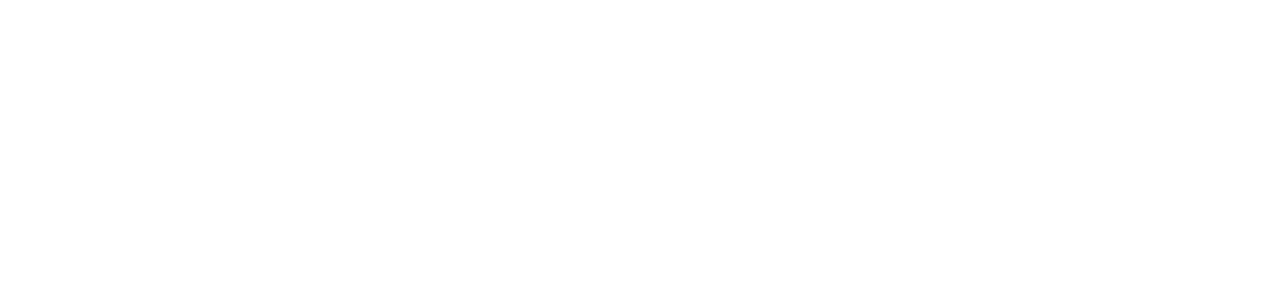
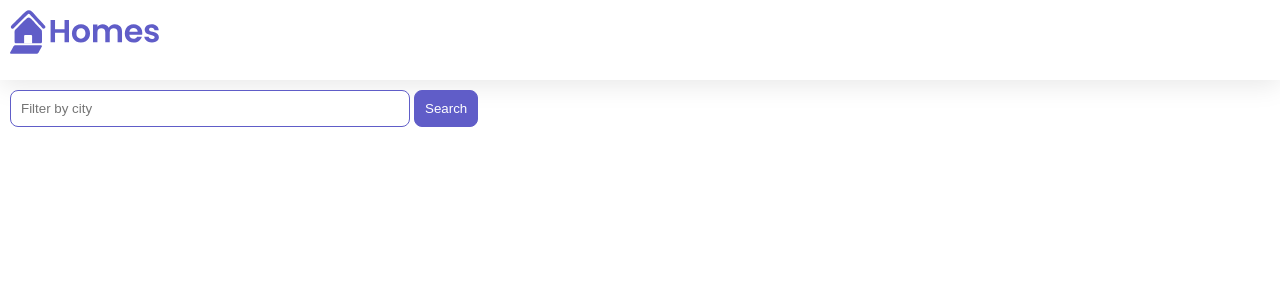
Before and after one commit to AbdulMoizAli/meet-homes, an Angular app: page / in a window 1280 px wide. Shown: the top 300 px of the page. Built offline with nearby package versions, Linux system fonts and the light colour scheme.

Commit message:
add app logo and home component

```diff
--- a/src/app/app.component.css
+++ b/src/app/app.component.css
@@ -0,0 +1,12 @@
+:host {
+  --content-padding: 10px;
+}
+header {
+  display: block;
+  height: 60px;
+  padding: var(--content-padding);
+  box-shadow: 0px 5px 25px var(--shadow-color);
+}
+.content {
+  padding: var(--content-padding);
+}
--- a/src/app/app.component.html
+++ b/src/app/app.component.html
@@ -1 +1,10 @@
+<main>
+  <header class="brand-name">
+    <img class="brand-logo" src="logo.svg" alt="logo" aria-hidden="true" />
+  </header>
+  <section class="content">
+    <app-home></app-home>
+  </section>
+</main>
+
 <router-outlet />
--- a/src/app/app.component.ts
+++ b/src/app/app.component.ts
@@ -1,9 +1,10 @@
 import { Component } from '@angular/core';
 import { RouterOutlet } from '@angular/router';
+import { HomeComponent } from './home/home.component';
 
 @Component({
   selector: 'app-root',
-  imports: [RouterOutlet],
+  imports: [RouterOutlet, HomeComponent],
   templateUrl: './app.component.html',
   styleUrl: './app.component.css',
 })
--- /dev/null
+++ b/src/app/home/home.component.css
@@ -0,0 +1,36 @@
+.results {
+  display: grid;
+  column-gap: 14px;
+  row-gap: 14px;
+  grid-template-columns: repeat(auto-fill, minmax(400px, 400px));
+  margin-top: 50px;
+  justify-content: space-around;
+}
+input[type="text"] {
+  border: solid 1px var(--primary-color);
+  padding: 10px;
+  border-radius: 8px;
+  margin-right: 4px;
+  display: inline-block;
+  width: 30%;
+}
+button {
+  padding: 10px;
+  border: solid 1px var(--primary-color);
+  background: var(--primary-color);
+  color: white;
+  border-radius: 8px;
+}
+@media (min-width: 500px) and (max-width: 768px) {
+  .results {
+    grid-template-columns: repeat(2, 1fr);
+  }
+  input[type="text"] {
+    width: 70%;
+  }
+}
+@media (max-width: 499px) {
+  .results {
+    grid-template-columns: 1fr;
+  }
+}
--- /dev/null
+++ b/src/app/home/home.component.html
@@ -0,0 +1,6 @@
+<section>
+  <form>
+    <input type="text" placeholder="Filter by city" />
+    <button class="primary" type="button">Search</button>
+  </form>
+</section>
--- a/src/styles.css
+++ b/src/styles.css
@@ -1 +1,23 @@
 /* You can add global styles to this file, and also import other style files */
+* {
+  margin: 0;
+  padding: 0;
+}
+
+body {
+  font-family: "Be Vietnam Pro", sans-serif;
+}
+:root {
+  --primary-color: #605dc8;
+  --secondary-color: #8b89e6;
+  --accent-color: #e8e7fa;
+  --shadow-color: #e8e8e8;
+}
+
+button.primary {
+  padding: 10px;
+  border: solid 1px var(--primary-color);
+  background: var(--primary-color);
+  color: white;
+  border-radius: 8px;
+}
```
Also changed, not shown: src/app/home/home.component.ts (added, +9 -0 lines), public/logo.svg (added), 1 other file (tests, documents, lock files or other folders).
